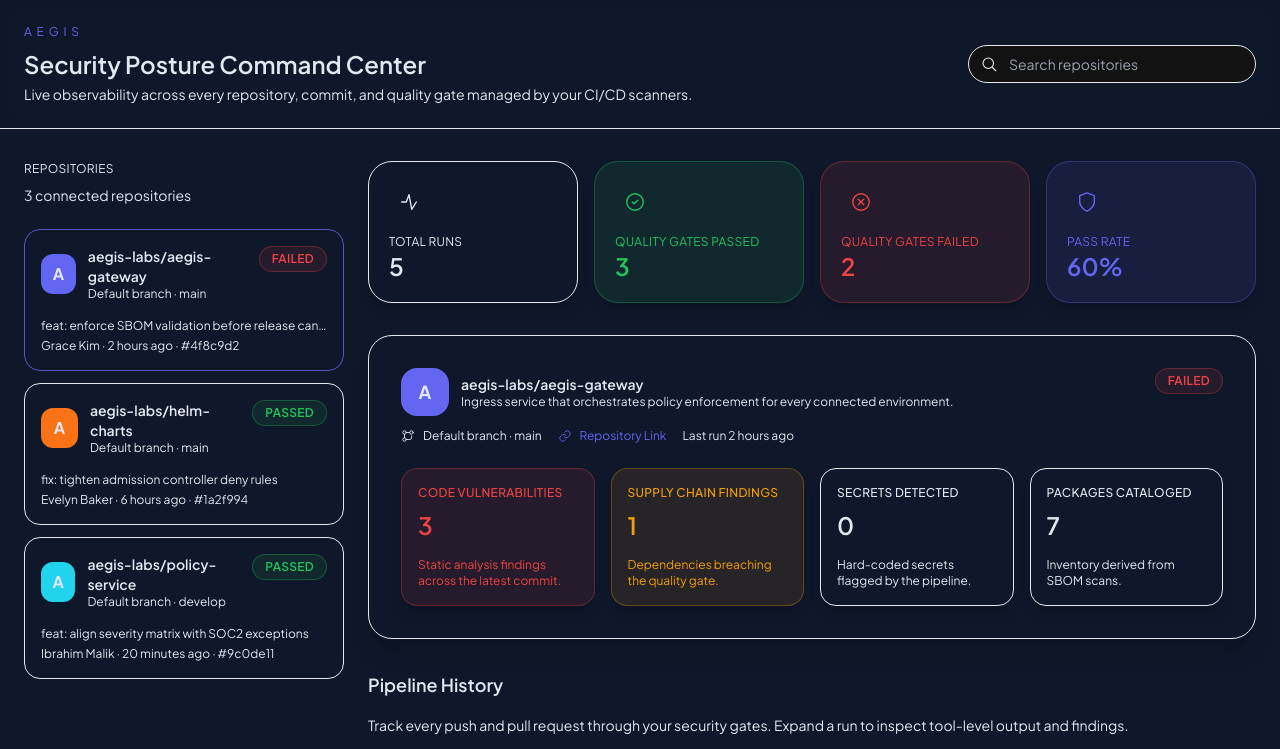
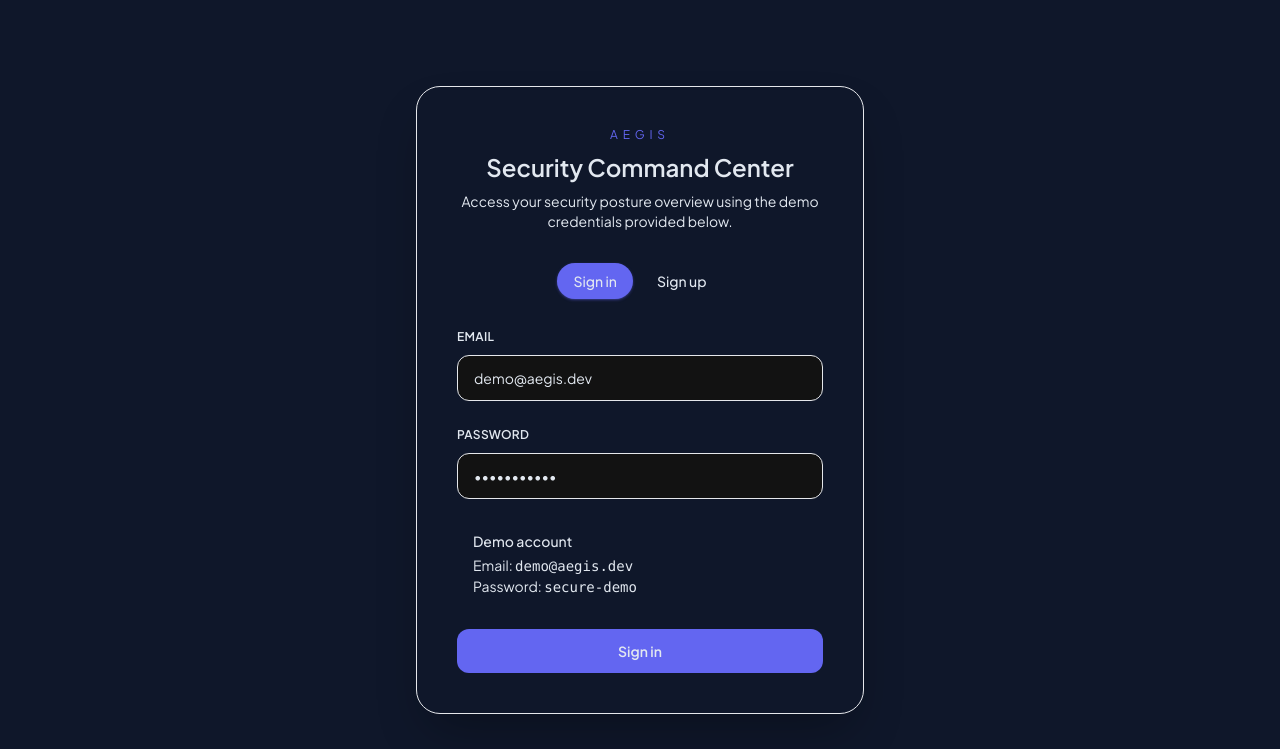
Before and after one commit to PlayerIUnknown/aegis-gui, a React (Vite) app: page / in a window 1280 px wide. Shown: the top 749 px of the page. Built offline with nearby package versions, Linux system fonts and the light colour scheme.

Commit message:
Add authentication window with demo credentials

```diff
--- a/src/App.tsx
+++ b/src/App.tsx
@@ -7,14 +7,39 @@ import { GlobalSummary } from './components/GlobalSummary';
 import { StatusPill } from './components/StatusPill';
 import { SummaryCard } from './components/SummaryCard';
 import { RunTimeline } from './components/RunTimeline';
+import { AuthWindow } from './components/AuthWindow';
 
 import './styles/index.css';
 
 const getDefaultRepo = (): Repository => repositories[0];
 
 function App() {
+  const [isAuthenticated, setIsAuthenticated] = useState(() => {
+    if (typeof window !== 'undefined') {
+      return window.sessionStorage.getItem('aegis-authenticated') === 'true';
+    }
+    return false;
+  });
   const [search, setSearch] = useState('');
   const [activeRepositoryId, setActiveRepositoryId] = useState(getDefaultRepo().id);
+
+  const handleAuthenticated = () => {
+    setIsAuthenticated(true);
+    if (typeof window !== 'undefined') {
+      window.sessionStorage.setItem('aegis-authenticated', 'true');
+    }
+  };
+
+  const handleSignOut = () => {
+    setIsAuthenticated(false);
+    if (typeof window !== 'undefined') {
+      window.sessionStorage.removeItem('aegis-authenticated');
+    }
+  };
+
+  if (!isAuthenticated) {
+    return <AuthWindow onAuthenticated={handleAuthenticated} />;
+  }
 
   const filteredRepositories = useMemo(() => {
     const query = search.trim().toLowerCase();
@@ -45,6 +70,7 @@ function App() {
               Live observability across every repository, commit, and quality gate managed by your CI/CD scanners.
             </p>
           </div>
+          <div className="flex items-center gap-4">
             <div className="relative">
               <Icon name="search" className="absolute left-3 top-2.5 text-slate-500" width={18} height={18} />
               <input
@@ -53,6 +79,14 @@ function App() {
                 placeholder="Search repositories"
                 className="w-72 rounded-full border border-slate-800/60 bg-slate-900/80 py-2 pl-10 pr-4 text-sm text-slate-100 outline-none transition focus:border-accent focus:ring-2 focus:ring-accent/40"
               />
+            </div>
+            <button
+              type="button"
+              onClick={handleSignOut}
+              className="rounded-full border border-slate-700/70 px-4 py-2 text-xs font-semibold uppercase tracking-wide text-slate-300 transition hover:border-accent hover:text-accent"
+            >
+              Sign out
+            </button>
           </div>
         </div>
       </header>
--- /dev/null
+++ b/src/components/AuthWindow.tsx
@@ -0,0 +1,150 @@
+import { FormEvent, useMemo, useState } from 'react';
+
+const DEMO_EMAIL = 'demo@aegis.dev';
+const DEMO_PASSWORD = 'secure-demo';
+
+type Mode = 'signin' | 'signup';
+
+type AuthWindowProps = {
+  onAuthenticated: () => void;
+};
+
+export function AuthWindow({ onAuthenticated }: AuthWindowProps) {
+  const [mode, setMode] = useState<Mode>('signin');
+  const [email, setEmail] = useState(DEMO_EMAIL);
+  const [password, setPassword] = useState(DEMO_PASSWORD);
+  const [confirmPassword, setConfirmPassword] = useState('');
+  const [error, setError] = useState<string | null>(null);
+  const [message, setMessage] = useState<string | null>(null);
+
+  const modeLabel = useMemo(() => (mode === 'signin' ? 'Sign in' : 'Sign up'), [mode]);
+
+  const handleSubmit = (event: FormEvent<HTMLFormElement>) => {
+    event.preventDefault();
+    setError(null);
+    setMessage(null);
+
+    if (mode === 'signin') {
+      if (email.trim().toLowerCase() === DEMO_EMAIL && password === DEMO_PASSWORD) {
+        onAuthenticated();
+      } else {
+        setError('Invalid credentials. Use the provided demo account to access the dashboard.');
+      }
+    } else {
+      if (!email.trim() || !password.trim()) {
+        setError('Please provide both an email and password to continue.');
+        return;
+      }
+
+      if (password !== confirmPassword) {
+        setError('Passwords do not match.');
+        return;
+      }
+
+      setMessage('Sign ups are disabled in this demo. Use the demo credentials to explore the experience.');
+    }
+  };
+
+  return (
+    <div className="flex min-h-screen items-center justify-center bg-gradient-to-br from-charcoal via-slate-950 to-slate-900 px-6 py-10">
+      <div className="w-full max-w-md rounded-3xl border border-slate-800/60 bg-slate-950/70 p-10 shadow-2xl shadow-black/30">
+        <div className="mb-8 text-center">
+          <p className="text-xs uppercase tracking-[0.4em] text-accent">Aegis</p>
+          <h1 className="mt-2 text-2xl font-semibold text-slate-100">Security Command Center</h1>
+          <p className="mt-2 text-sm text-slate-400">
+            Access your security posture overview using the demo credentials provided below.
+          </p>
+        </div>
+
+        <div className="mb-6 flex items-center justify-center gap-2">
+          <button
+            type="button"
+            onClick={() => setMode('signin')}
+            className={`rounded-full px-4 py-2 text-sm font-medium transition ${
+              mode === 'signin'
+                ? 'bg-accent text-slate-950 shadow shadow-accent/40'
+                : 'bg-transparent text-slate-400 hover:text-slate-200'
+            }`}
+          >
+            Sign in
+          </button>
+          <button
+            type="button"
+            onClick={() => setMode('signup')}
+            className={`rounded-full px-4 py-2 text-sm font-medium transition ${
+              mode === 'signup'
+                ? 'bg-accent text-slate-950 shadow shadow-accent/40'
+                : 'bg-transparent text-slate-400 hover:text-slate-200'
+            }`}
+          >
+            Sign up
+          </button>
+        </div>
+
+        <form className="space-y-5" onSubmit={handleSubmit}>
+          <div>
+            <label className="text-xs font-semibold uppercase tracking-wide text-slate-400">Email</label>
+            <input
+              type="email"
+              value={email}
+              onChange={(event) => setEmail(event.target.value)}
+              placeholder="you@example.com"
+              className="mt-2 w-full rounded-xl border border-slate-800/70 bg-slate-900/80 px-4 py-3 text-sm text-slate-100 outline-none transition focus:border-accent focus:ring-2 focus:ring-accent/40"
+              autoComplete={mode === 'signin' ? 'email' : 'new-email'}
+              required
+            />
+          </div>
+
+          <div>
+            <label className="text-xs font-semibold uppercase tracking-wide text-slate-400">Password</label>
+            <input
+              type="password"
+              value={password}
+              onChange={(event) => setPassword(event.target.value)}
+              placeholder="Enter your password"
+              className="mt-2 w-full rounded-xl border border-slate-800/70 bg-slate-900/80 px-4 py-3 text-sm text-slate-100 outline-none transition focus:border-accent focus:ring-2 focus:ring-accent/40"
+              autoComplete={mode === 'signin' ? 'current-password' : 'new-password'}
+              required
+            />
+          </div>
+
+          {mode === 'signup' && (
+            <div>
+              <label className="text-xs font-semibold uppercase tracking-wide text-slate-400">Confirm Password</label>
+              <input
+                type="password"
+                value={confirmPassword}
+                onChange={(event) => setConfirmPassword(event.target.value)}
+                placeholder="Confirm your password"
+                className="mt-2 w-full rounded-xl border border-slate-800/70 bg-slate-900/80 px-4 py-3 text-sm text-slate-100 outline-none transition focus:border-accent focus:ring-2 focus:ring-accent/40"
+                autoComplete="new-password"
+                required
+              />
+            </div>
+          )}
+
+          <div className="rounded-2xl bg-slate-900/60 px-4 py-3 text-sm text-slate-300">
+            <p className="font-medium text-slate-200">Demo account</p>
+            <p className="mt-1">Email: <span className="font-mono text-slate-100">{DEMO_EMAIL}</span></p>
+            <p>Password: <span className="font-mono text-slate-100">{DEMO_PASSWORD}</span></p>
+          </div>
+
+          {error && <p className="rounded-xl bg-red-500/10 px-4 py-3 text-sm text-red-300">{error}</p>}
+          {message && <p className="rounded-xl bg-emerald-500/10 px-4 py-3 text-sm text-emerald-300">{message}</p>}
+
+          <button
+            type="submit"
+            className="w-full rounded-xl bg-accent py-3 text-sm font-semibold text-slate-950 transition hover:bg-accent/80 focus:outline-none focus:ring-2 focus:ring-accent/40"
+          >
+            {modeLabel}
+          </button>
+        </form>
+      </div>
+    </div>
+  );
+}
+
+export const demoCredentials = {
+  email: DEMO_EMAIL,
+  password: DEMO_PASSWORD,
+};
```
Also changed, not shown: 1 other file (tests, documents, lock files or other folders). Lines whose indentation alone changed are shown as unchanged.
